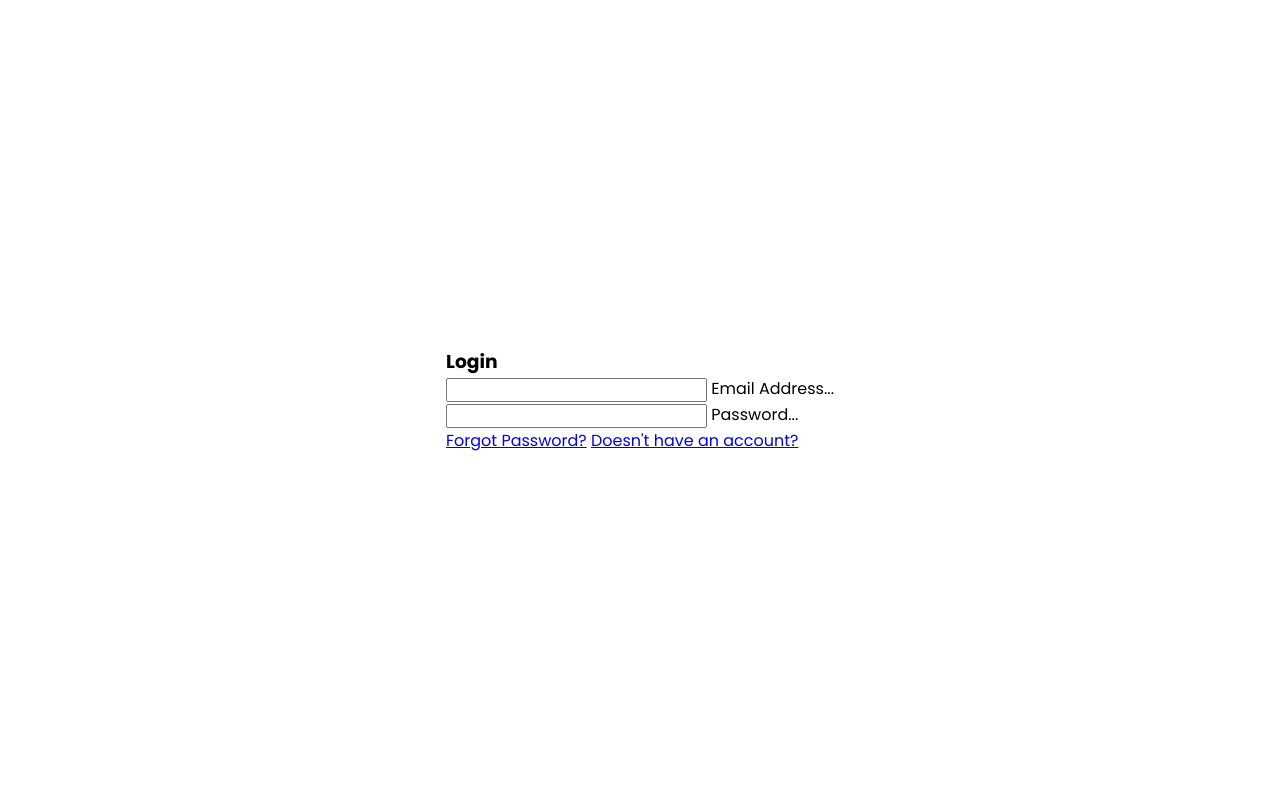
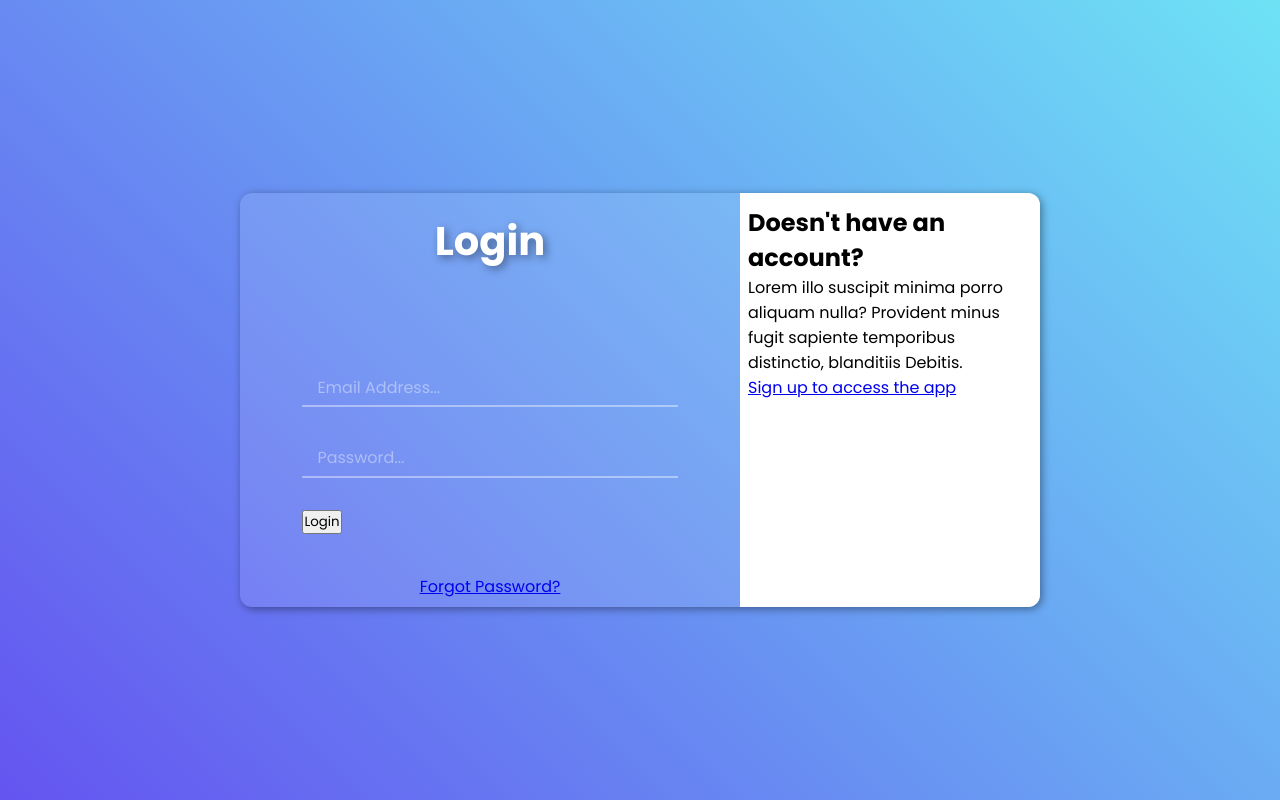
Before and after one commit to lemodoescoding/login-form-v2, a plain HTML site: page index.html in a window 1280 px wide. Drawn offline with Linux system fonts and the light colour scheme.

Commit message:
Added styles

```diff
--- a/asset/css/main.css
+++ b/asset/css/main.css
@@ -1,4 +1,6 @@
 @import url('https://fonts.googleapis.com/css2?family=Poppins:wght@300;400;700;900&display=swap');
+
+/* ===== CSS RESET ===== */
 
 * {
 	margin: 0;
@@ -7,9 +9,111 @@
 	font-family: "Poppins", sans-serif;
 }
 
+/* ===== BACKGROUND STYLING ===== */
+
 body {
 	min-height: 100vh;
+	background: linear-gradient(-135deg, #6ee2f5, #6454f0);
 	display: flex;
 	justify-content: center;
 	align-items: center;
 }
+
+.container {
+	width: 800px;
+	min-height: 300px;
+	background-color: rgba(255, 255, 255, .1);
+	display: flex;
+	flex-direction: row;
+	border-radius: .75rem;
+	box-shadow: 2px 2px 8px rgba(0,0,0,.4);
+	overflow: hidden;
+}
+
+/* ===== LOGIN FORM SECTION ===== */
+
+.login__form {
+	width: calc(100% - 300px);
+	padding: .5rem .9rem;
+	display: flex;
+	flex-direction: column;
+	align-items: center;
+}
+
+.login__header {
+	width: 100%;
+	margin: 10px 0 25px 0;
+}
+
+.login__header h3 {
+	font-size: 2.5rem;
+	text-align: center;
+	color: rgba(255, 255, 255, 1);
+	filter: drop-shadow(3px 3px 4px rgba(0,0,0,.4));
+}
+
+.login__main {
+	width: 100%;
+	margin: 40px 0;
+	padding: 0 3rem;
+}
+
+.login__main .input__field {
+	margin: 30px 0;
+	position: relative;
+	width: 100%;
+}
+
+.login__main .input__field input {
+	width: 100%;
+	font-size: 1.2rem;
+	font-weight: 300;
+	color: rgba(255, 255, 255, 1);
+	padding: .3rem 1rem;
+	background: transparent;
+	border: none;
+	outline: none;
+	border-bottom: 2px solid rgba(255, 255, 255, .4);
+}
+
+.login__main .input__field label {
+	font-size: 1.0rem;
+	color: rgba(255, 255, 255, .4);
+	position: absolute;
+	top: 50%;
+	left: 15px;
+	transform: translateY(-50%);
+	transition: all .3s;
+	pointer-events: none;
+}
+
+.login__main .input__field .highlight {
+	display: block;
+	height: 2px;
+	background-color: rgba(255, 255, 255, 1);
+	position: absolute;
+	bottom: 0;
+	left: 0;
+	transition: all .3s;
+}
+
+.login__main .input__field input:focus ~ label,
+.login__main .input__field input:valid ~ label {
+	top: -5px;
+	color: rgba(255, 255, 255, 1);
+	font-size: .85rem;
+}
+
+.login__main .input__field input:focus ~ .highlight,
+.login__main .input__field input:valid ~ .highlight {
+	width: 100%;
+}
+
+
+/* ===== SIDE PANEL SECTION ====== */
+
+.side__panel {
+	width: 300px;
+	padding: .7rem .5rem;
+	background-color: rgba(255, 255, 255, 1);
+}
--- a/index.html
+++ b/index.html
@@ -10,27 +10,35 @@
 	</head>
 	<body>
 		<div class="container">
-			<div class="login-form">
-				<header class="login-header">
+			<section class="login__form">
+				<header class="login__header">
 					<h3>Login</h3>
 				</header>
-				<main class="login-main">
+				<main class="login__main">
 					<form action="#">
-						<div class="input-field">
-							<input type="email" id="email" name="email" required />
+						<div class="input__field">
+							<input type="email" id="email" name="email" required autocomplete="off" />
 							<label for="email">Email Address...</label>
+							<span class="highlight"></span>
 						</div>
-						<div class="input-field">
-							<input type="password" id="password" name="password" required />
+						<div class="input__field">
+							<input type="password" id="password" name="password" required autocomplete="off" />
 							<label for="password">Password...</label>
+							<span class="hightlight"></span>
 						</div>
+
+						<button class="submit__btn">Login</button>
 					</form>
 				</main>
-				<footer class="login-footer">
+				<footer class="login__footer">
 					<a href="#">Forgot Password?</a>
-					<a href="#">Doesn't have an account?</a>
 				</footer>
-			</div>
+			</section>
+			<section class="side__panel">
+				<h2>Doesn't have an account?</h2>
+				<p>Lorem illo suscipit minima porro aliquam nulla? Provident minus fugit sapiente temporibus distinctio, blanditiis Debitis.</p>
+				<a href="#">Sign up to access the app</a>
+			</section>
 		</div>
 	</body>
 </html>
```
